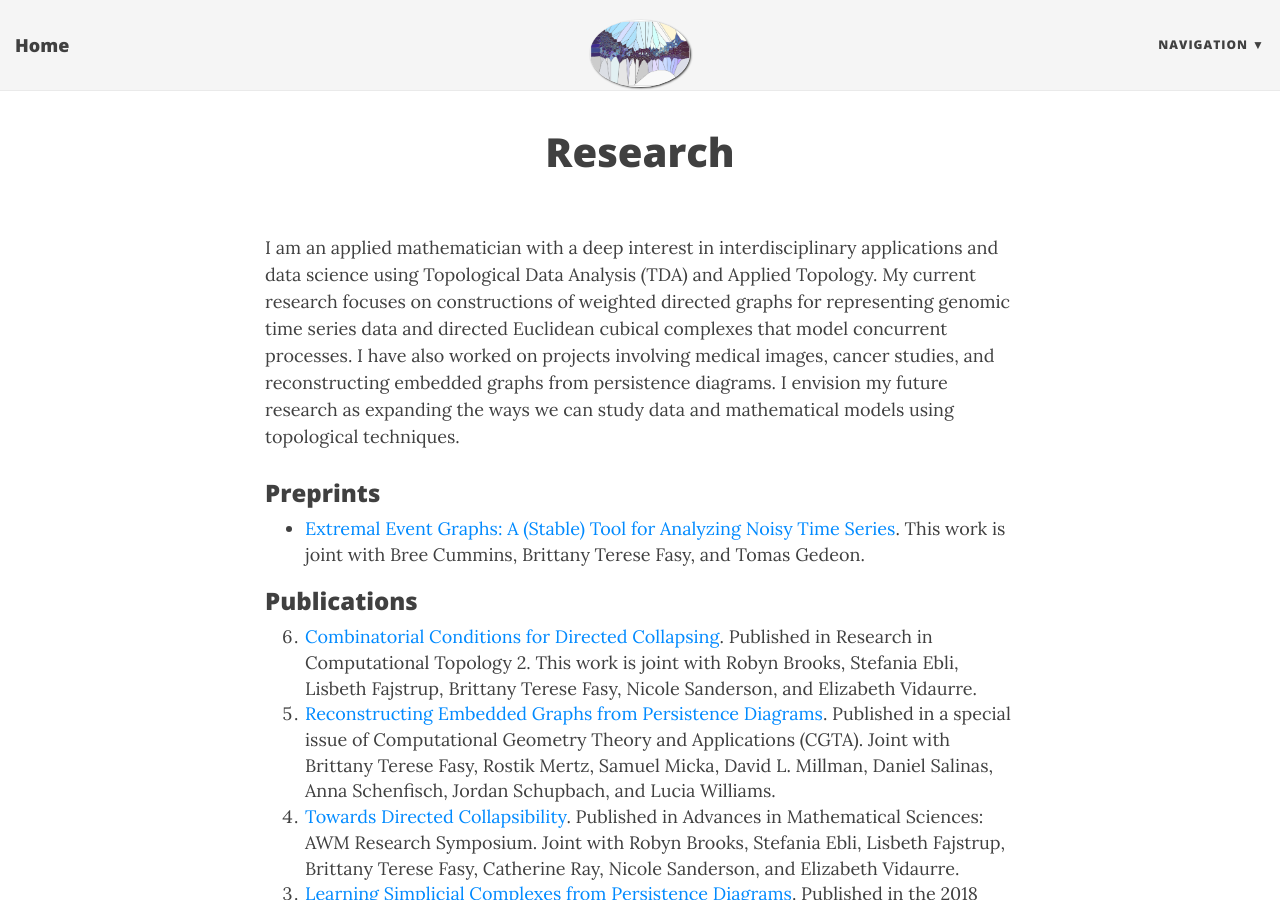
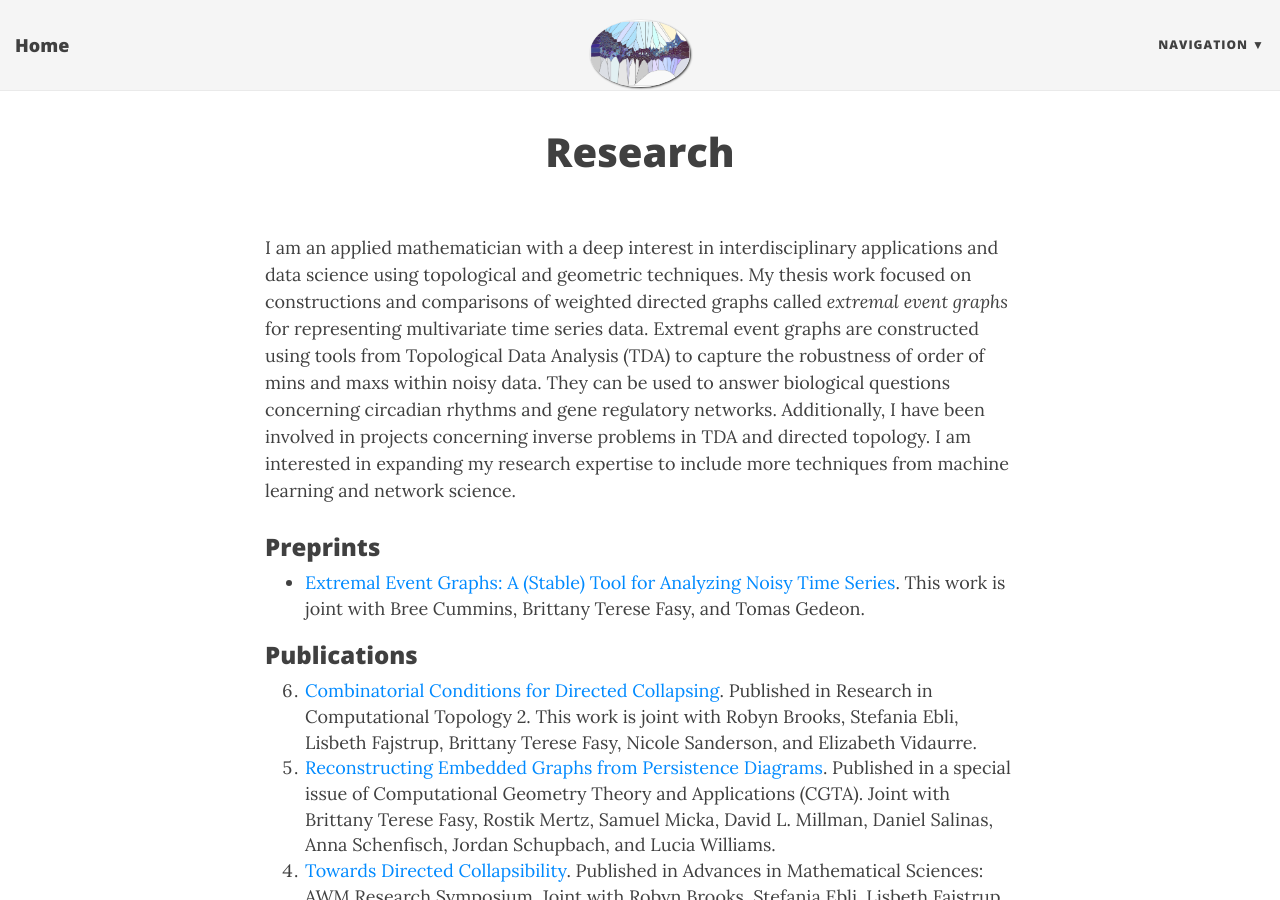
Before and after one commit to robinbelton/robinbelton.github.io, a Jekyll site: the page built from research.html, in a window 1280 px wide and 900 px high. Built offline with Jekyll 4.4.1, drawn with Linux system fonts in a browser that asks for light colours; nearby versions of some CDN libraries.

Commit message:
Edit research paragraph

```diff
--- a/research.html
+++ b/research.html
@@ -6,7 +6,7 @@
 ---
 
 
-<p>I am an applied mathematician with a deep interest in interdisciplinary applications and data science using Topological Data Analysis (TDA) and Applied Topology. My current research focuses on constructions of weighted directed graphs for representing genomic time series data and directed Euclidean cubical complexes that model concurrent processes. I have also worked on projects involving medical images, cancer studies, and reconstructing embedded graphs from persistence diagrams. I envision my future research as expanding the ways we can study data and mathematical models using topological techniques.
+<p>I am an applied mathematician with a deep interest in interdisciplinary applications and data science using topological and geometric techniques. My thesis work focused on constructions and comparisons of weighted directed graphs called <em>extremal event graphs</em> for representing multivariate time series data. Extremal event graphs are constructed using tools from Topological Data Analysis (TDA) to capture the robustness of order of mins and maxs within noisy data. They can be used to answer biological questions concerning circadian rhythms and gene regulatory networks. Additionally, I have been involved in projects concerning inverse problems in TDA and directed topology. I am interested in expanding my research expertise to include more techniques from machine learning and network science.
 
 <h3>Preprints</h3>
 <ul>
```
